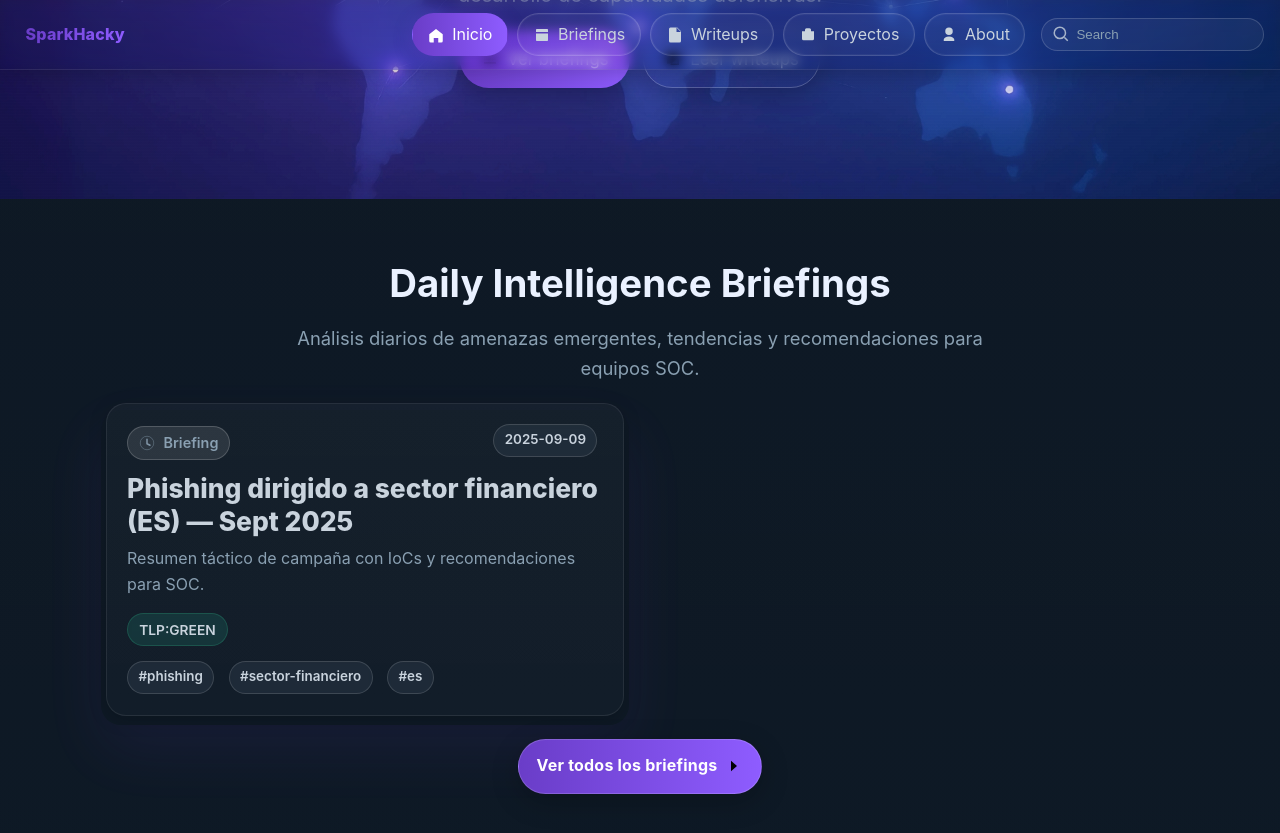
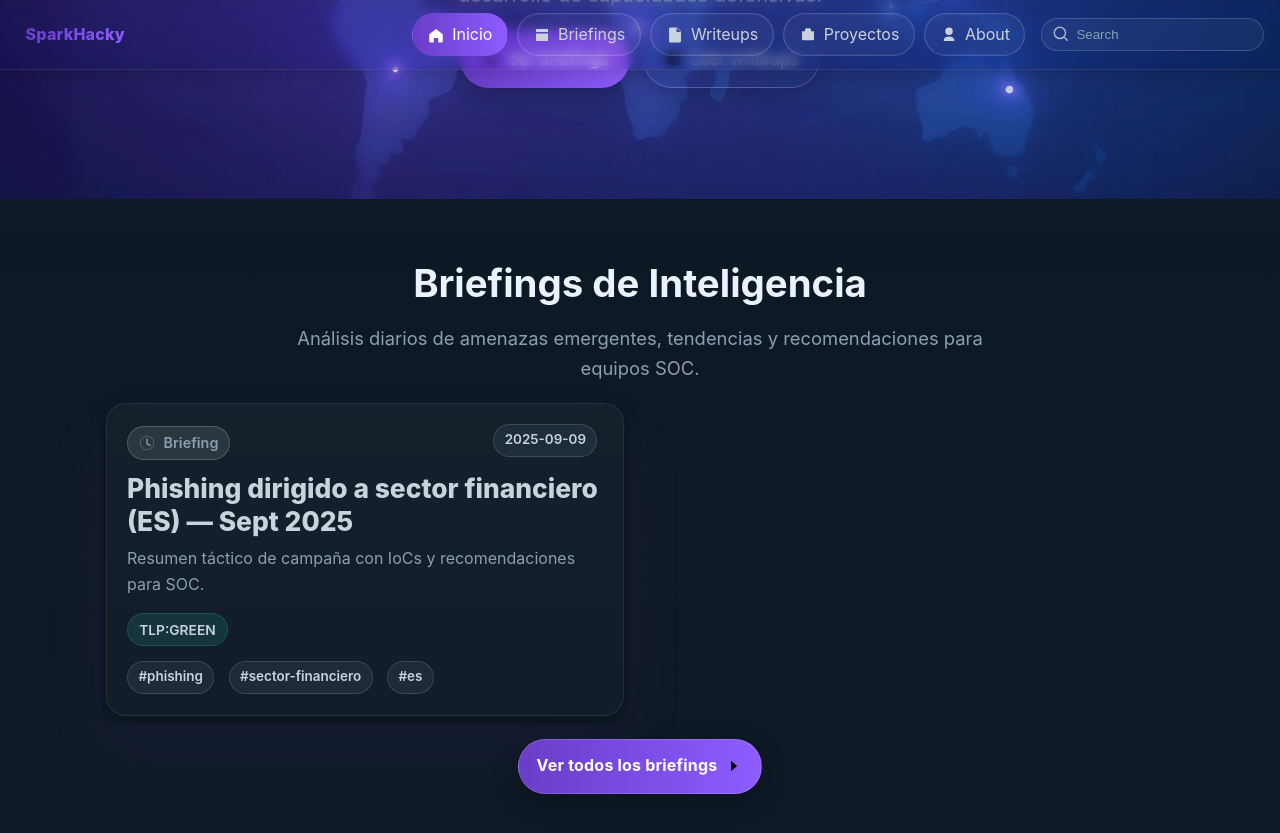
Before and after one commit to Sparkhacky/sparkhacky.github.io, a Jekyll site: the page built from index.html, in a window 1280 px wide and 900 px high, scrolled down 483 px. Shown: the top 833 px of the window. Built offline with Jekyll 4.4.1, drawn with Linux system fonts in a browser that asks for light colours; some of the changed text lies outside the part shown.

Commit message:
Update home.html

```diff
--- a/_layouts/home.html
+++ b/_layouts/home.html
@@ -52,7 +52,7 @@
     <section class="home-section zebra">
       <div class="container">
         <header class="section-head">
-          <h2>Daily Intelligence Briefings</h2>
+          <h2>Briefings de Inteligencia</h2>
           <p class="lede">Análisis diarios de amenazas emergentes, tendencias y recomendaciones para equipos SOC.</p>
         </header>
 
```
Also changed, not shown: other parts of _layouts/home.html (+1 -1 lines).
